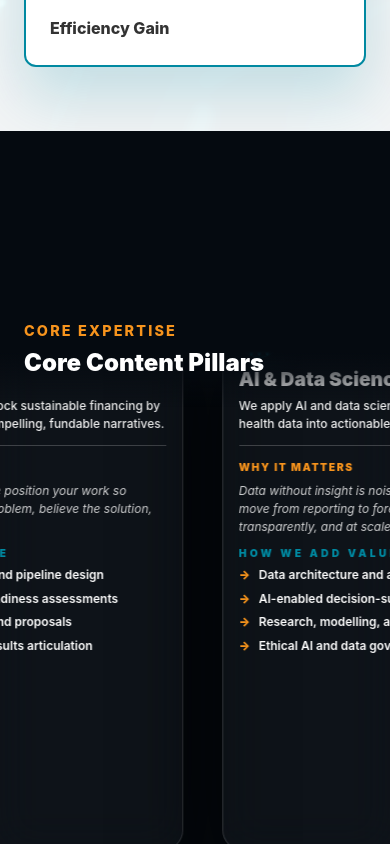
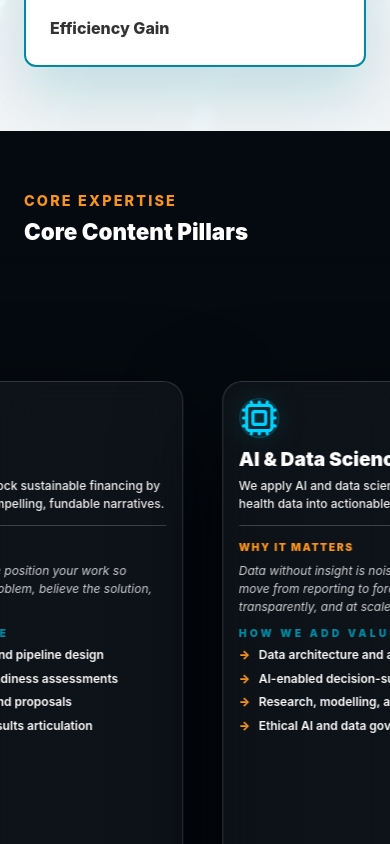
Before and after one commit to kiggs254/pharmediqa, a Next.js app: page / in a window 390 px wide. Shown: the part 1860-2704 px from the top of the page. Built offline with nearby package versions, Linux system fonts and the light colour scheme.

Commit message:
Refine Expertise section mobile spacing: reduced title top padding and increased gap between title and cards

```diff
--- a/src/components/Expertise/Expertise.module.css
+++ b/src/components/Expertise/Expertise.module.css
@@ -313,15 +313,16 @@
   }
 
   .headerWrapper {
-    padding-top: calc(var(--header-height) + 0.5rem);
+    top: 60px; /* Move header and title up closer to navbar */
+    padding-top: 0.5rem;
   }
 
   .headerWrapper .title {
-    font-size: 1.8rem;
+    font-size: 1.6rem; /* Slightly smaller for better fit */
   }
 
   .cardWrapper {
-    padding-top: calc(var(--header-height) + 6rem);
+    padding-top: calc(var(--header-height) + 12rem); /* Add significant space between title and card */
   }
 
   .card {
@@ -362,16 +363,20 @@
 }
 
 @media (max-width: 480px) {
+  .headerWrapper {
+    top: 50px;
+  }
+
   .headerWrapper .title {
-    font-size: 1.5rem;
+    font-size: 1.4rem;
   }
 
   .cardWrapper {
-    padding-top: calc(var(--header-height) + 5rem);
+    padding-top: calc(var(--header-height) + 10rem);
   }
 
   .card {
-    height: 65vh; /* Slightly more height for content scaling */
+    height: 70vh; /* More height on very small screens since padding is tight */
     padding: 1rem;
   }
 
```
